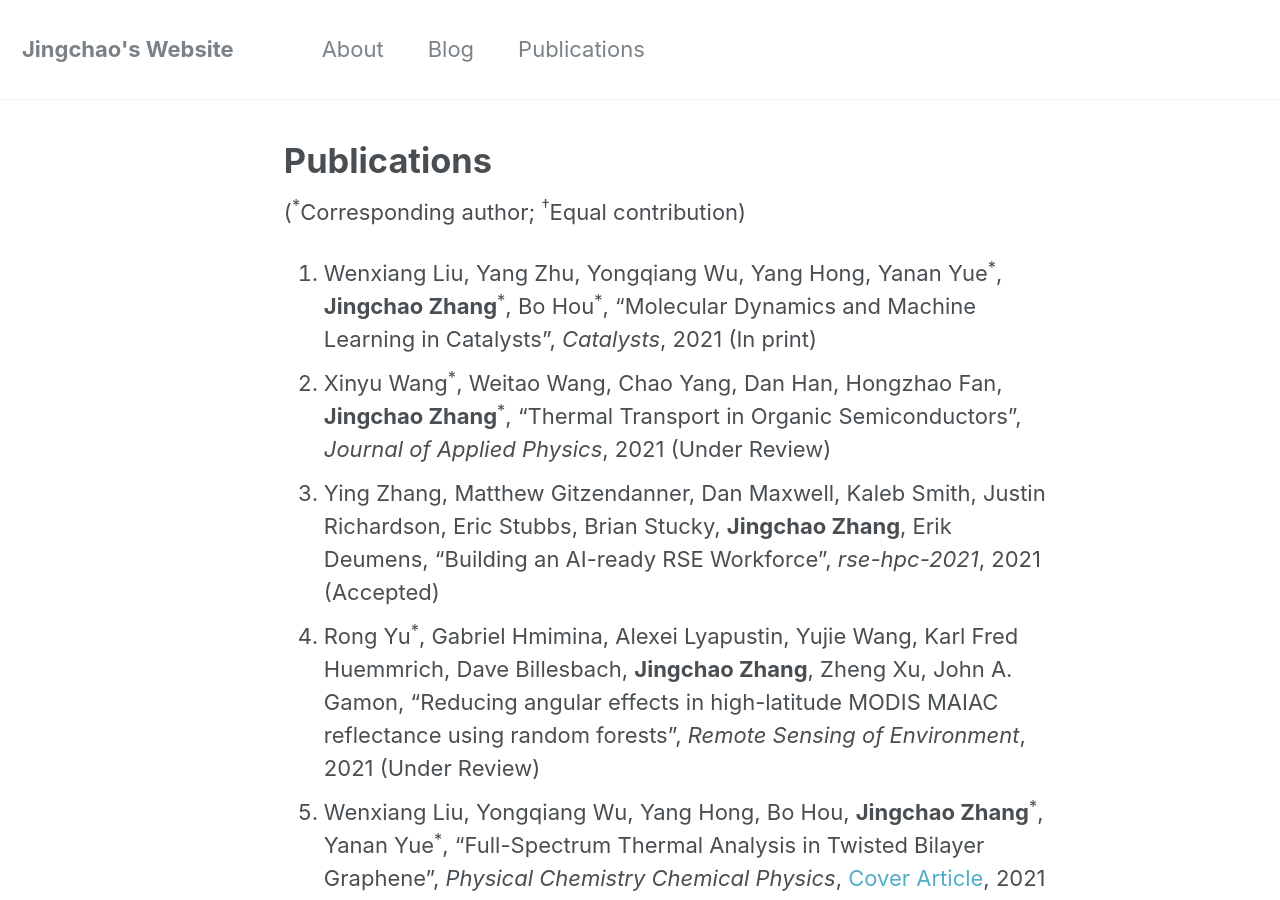
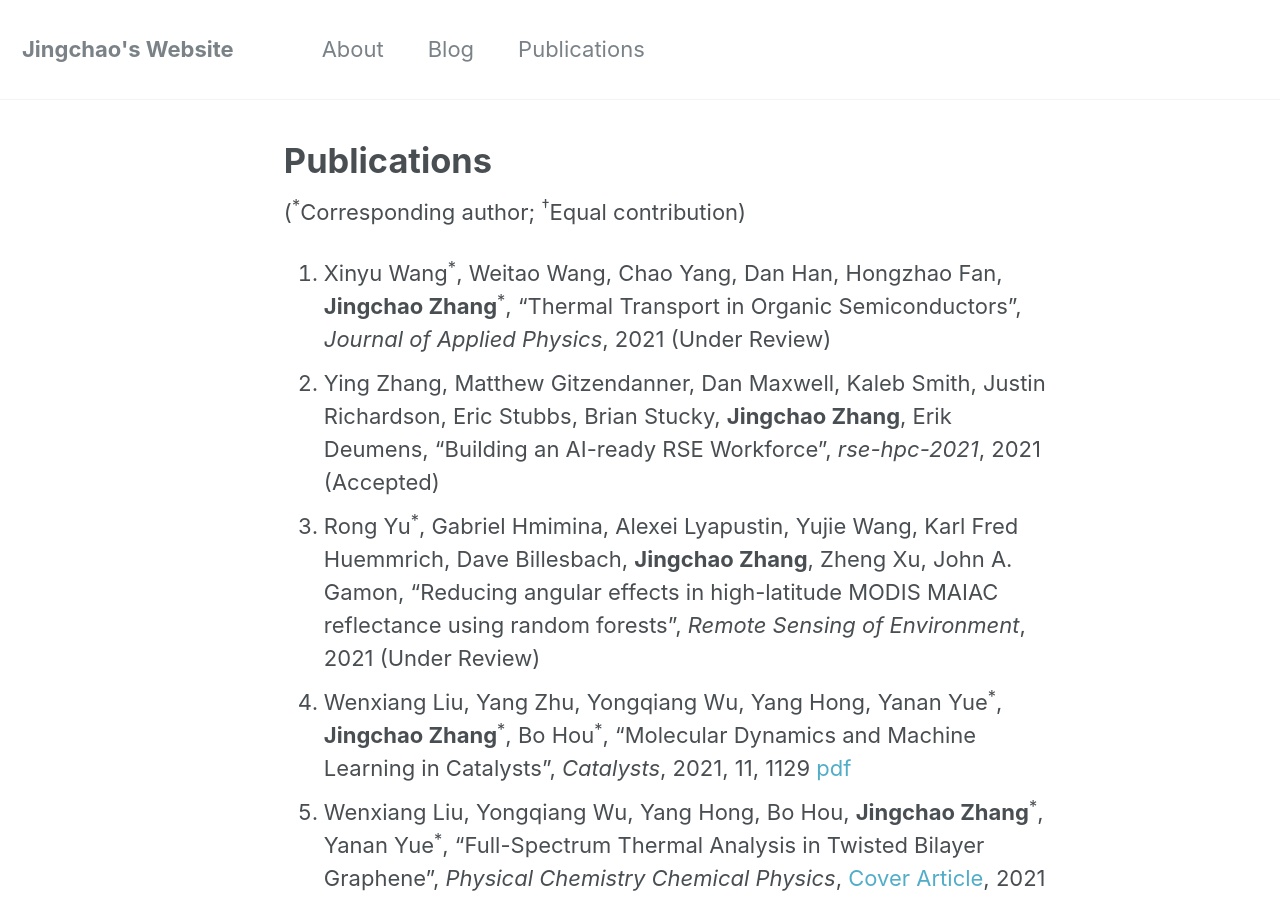
Before and after one commit to JingchaoZhang/JingchaoZhang.github.io, a Jekyll site: the page built from _pages/publications.md, in a window 1280 px wide and 900 px high. Built offline with Jekyll 4.4.1, drawn with Linux system fonts in a browser that asks for light colours.

Commit message:
Update publications.md

```diff
--- a/_pages/publications.md
+++ b/_pages/publications.md
@@ -7,10 +7,10 @@ author_profile: false
 
 (<sup>\*</sup>Corresponding author; <sup>†</sup>Equal contribution)
 
-1. Wenxiang Liu, Yang Zhu, Yongqiang Wu, Yang Hong, Yanan Yue<sup>\*</sup>, **Jingchao Zhang**<sup>\*</sup>, Bo Hou<sup>\*</sup>, "Molecular Dynamics and Machine Learning in Catalysts", *Catalysts*, 2021 (In print)
 2. Xinyu Wang<sup>\*</sup>, Weitao Wang, Chao Yang, Dan Han, Hongzhao Fan, **Jingchao Zhang**<sup>\*</sup>, "Thermal Transport in Organic Semiconductors", *Journal of Applied Physics*, 2021 (Under Review)
 3. Ying Zhang, Matthew Gitzendanner, Dan Maxwell, Kaleb Smith, Justin Richardson, Eric Stubbs, Brian Stucky, **Jingchao Zhang**, Erik Deumens, "Building	an	AI-ready	RSE	Workforce", *rse-hpc-2021*, 2021 (Accepted)
 4. Rong Yu<sup>\*</sup>, Gabriel Hmimina, Alexei Lyapustin, Yujie Wang, Karl Fred Huemmrich, Dave Billesbach, **Jingchao Zhang**, Zheng Xu, John A. Gamon, "Reducing angular effects in high-latitude MODIS MAIAC reflectance using random forests", *Remote Sensing of Environment*, 2021 (Under Review)
+5. Wenxiang Liu, Yang Zhu, Yongqiang Wu, Yang Hong, Yanan Yue<sup>\*</sup>, **Jingchao Zhang**<sup>\*</sup>, Bo Hou<sup>\*</sup>, "Molecular Dynamics and Machine Learning in Catalysts", *Catalysts*, 2021, 11, 1129 [pdf](https://drive.google.com/file/d/1pE7umbHz1RcWlIz5YpAXUKgvnoxvTwlr/view?usp=sharing)
 6. Wenxiang Liu, Yongqiang Wu, Yang Hong, Bo Hou, **Jingchao Zhang**<sup>\*</sup>, Yanan Yue<sup>\*</sup>, "Full-Spectrum Thermal Analysis in Twisted Bilayer Graphene", *Physical Chemistry Chemical Physics*, [Cover Article](), 2021 [pdf](https://drive.google.com/file/d/1GwmeSDrnaBKdatSAO_nRV2JlJbpxMPOE/view?usp=sharing)
 7. Xinyu Wang<sup>\*</sup>, Hongzhao Fan, Dan Han, Yang Hong, **Jingchao Zhang**<sup>\*</sup>, "Thermal Boundary Resistance at Graphene-Pentacene Interface Explored by A Data-Intensive Approach", *Nanotechnology*, 2021, 32, 215404 [pdf](https://drive.google.com/file/d/1AcEVYFfYAEEPisRVgxOCoeWjl8AfNH-_/view?usp=sharing), [Endnote](https://drive.google.com/uc?export=download&id=1FoGh5PeH00QuHd9dqC-IvM3GcnJgR6V_)
 8. Yang Hong, Dan Han, Bo Hou, Xinyu Wang<sup>\*</sup>, **Jingchao Zhang**<sup>\*</sup>, "High-Throughput Computations of Cross-Plane Thermal Conductivity in Multilayer Stanene", *International Journal of Heat and Mass Transfer*, 2021, 272, 121073 [pdf](https://drive.google.com/file/d/1pxm9_brr3WYJ8nxofIMnBJYjYlbDMldg/view?usp=sharing), [Endnote](https://drive.google.com/uc?export=download&id=1c9AjfHcS7YwAX2cjM5y45bvDCfFkJEcp)
```
